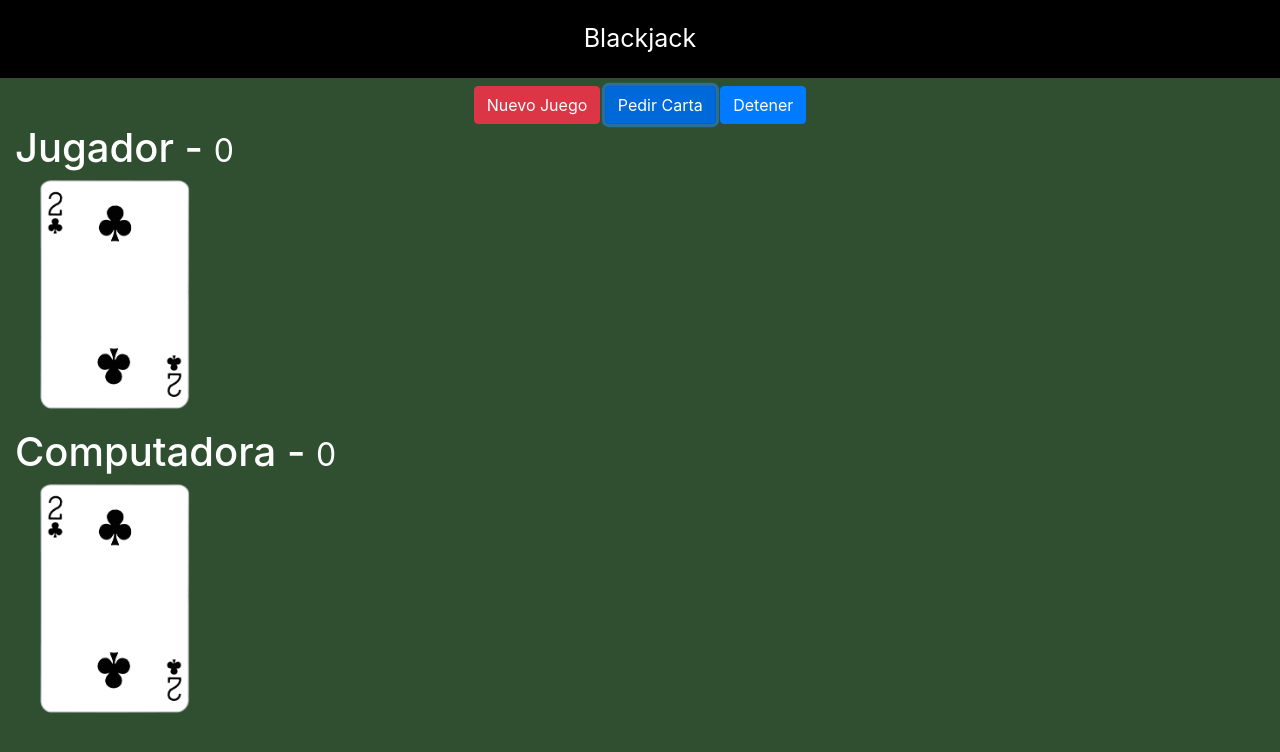
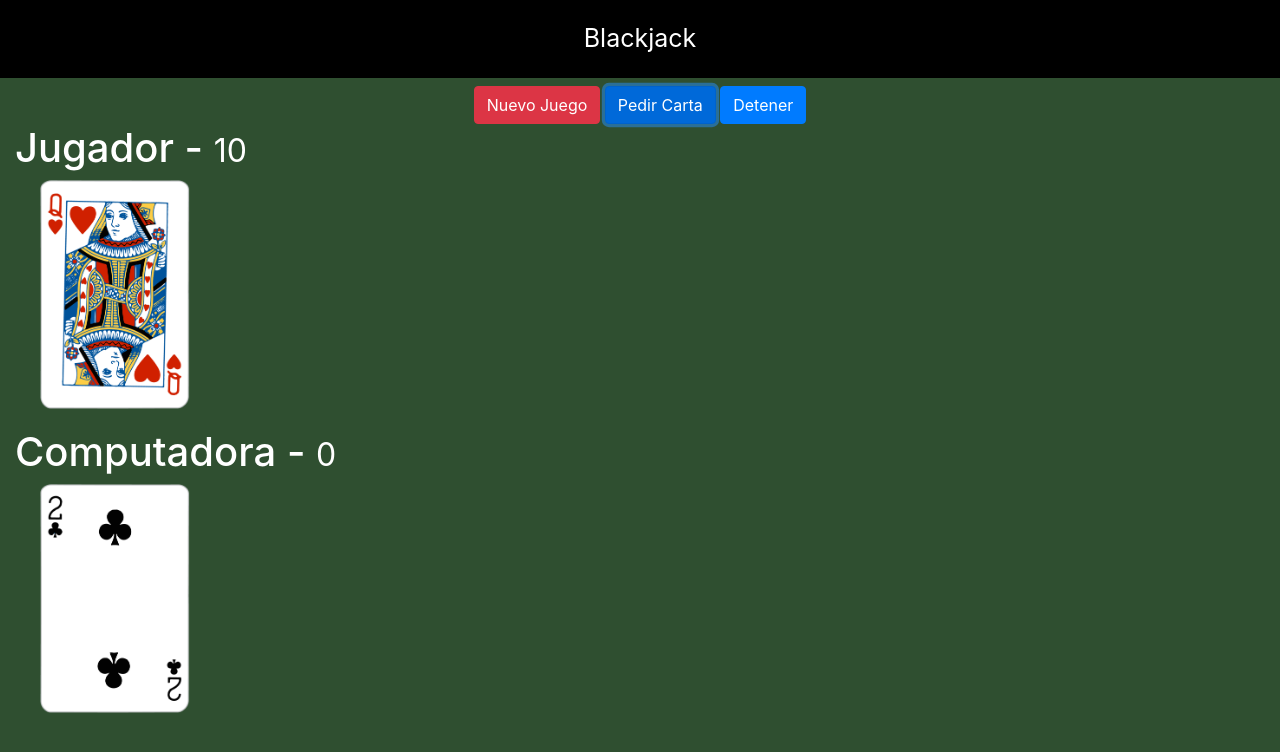
Before and after one commit to soRodriguezz/blackjack-js, a plain HTML site: page index.html in a window 1280 px wide. Both pictures are taken after a click on the button "Pedir Carta". Drawn offline with nearby package versions, Linux system fonts and the light colour scheme.

Commit message:
turno jugador

```diff
--- a/assets/js/juego.js
+++ b/assets/js/juego.js
@@ -1,7 +1,15 @@
 let deck = [];
 const tipos = ['C', 'D', 'H', 'S'];
 const especiales = ['A', 'J', 'Q', 'K'];
+let puntosJugador = 0,
+    puntosComputadora = 0;
 
+// Referencias de HTML
+const btnPedir = document.querySelector('#btnPedir');
+const divCartasJugador = document.querySelector('#jugador-cartas');
+const puntosHTML = document.querySelectorAll('small');
+
+//ANCHOR: Creacion deck
 const crearDeck = () => {
     for(let i = 2; i <= 10; i++) {
         for(let tipo of tipos){
@@ -14,10 +22,73 @@ const crearDeck = () => {
             deck.push(especial + tipo);
         }
     }
-    console.log(deck);
+
     deck = _.shuffle(deck);
-    console.log(deck);
+    //console.log(deck);
     return deck;
 }
 
 crearDeck();
+
+//ANCHOR: Tomar una carta
+const pedirCarta = () => {
+
+    if(deck.length === 0) throw 'No hay cartas en el deck';
+
+    //NOTE: borro una carta y la retorno
+    const carta = deck.pop();
+
+    //console.log(deck);
+    //console.log(carta);
+    return carta;
+
+}
+// pedirCarta();
+
+//ANCHOR: Valor carta
+const valorCarta = ( carta ) => {
+
+    //NOTE: corto el string desde la posicioin 0 a el penultimo.
+    const valor = carta.substring(0, carta.length - 1);
+
+    return (isNaN( valor )) ?
+        ( valor === 'A' ) ? 11 : 10
+    : valor * 1;
+
+    // //NOTE: evalua si es un numero o no
+    // if(isNaN( valor )) {
+    //     puntos = ( valor === 'A' ) ? 11 : 10;
+    // } else {
+    //     //NOTE: para convertir un string a un numero.
+    //     puntos = valor  * 1;
+    // }
+    //console.log( puntos );
+
+}
+// const valor = valorCarta( pedirCarta() );
+// console.log({ valor });
+
+// Eventos
+//NOTE: funcion que se manda como argumento es conocido como callback
+btnPedir.addEventListener('click', () => {
+
+    const carta = pedirCarta();
+
+//ANCHOR: sumar puntos del jugador
+    puntosJugador = puntosJugador + valorCarta( carta );
+    puntosHTML[0].innerText = puntosJugador;
+
+//ANCHOR: crear imagen por cada carta que robe.
+    const imgCarta = document.createElement('img');
+    imgCarta.src = `assets/cartas/${ carta }.png`;
+    imgCarta.classList.add('carta');
+    divCartasJugador.append( imgCarta );
+
+    if ( puntosJugador > 21) {
+        console.warn('Lo siento mucho, perdiste');
+        btnPedir.disabled = true;
+    }else if ( puntosJugador === 21 ) {
+        console.warn('21, genial');
+        btnPedir.disabled = true;
+    }
+});
--- a/index.html
+++ b/index.html
@@ -18,10 +18,10 @@
 
 <!-- BUTTONS -->
     <div class="row mt-2">
-        <div class="col text-center">
-            <button class="btn btn-danger">Nuevo Juego</button>
-            <button class="btn btn-primary">Pedir Carta</button>
-            <button class="btn btn-primary">Detener</button>
+        <div id="divBotones" class="col text-center">
+            <button id="btnNuevo" class="btn btn-danger">Nuevo Juego</button>
+            <button id="btnPedir" class="btn btn-primary">Pedir Carta</button>
+            <button id="btnDetener" class="btn btn-primary">Detener</button>
         </div>
     </div>
 
@@ -30,7 +30,7 @@
         <div class="col">
             <h1>Jugador - <small>0</small></h1>
             <div id="jugador-cartas">
-                <img class="carta" src="assets/cartas/2C.png">
+                <!-- <img class="carta" src="assets/cartas/2C.png"> -->
             </div>
         </div>
     </div>
```
